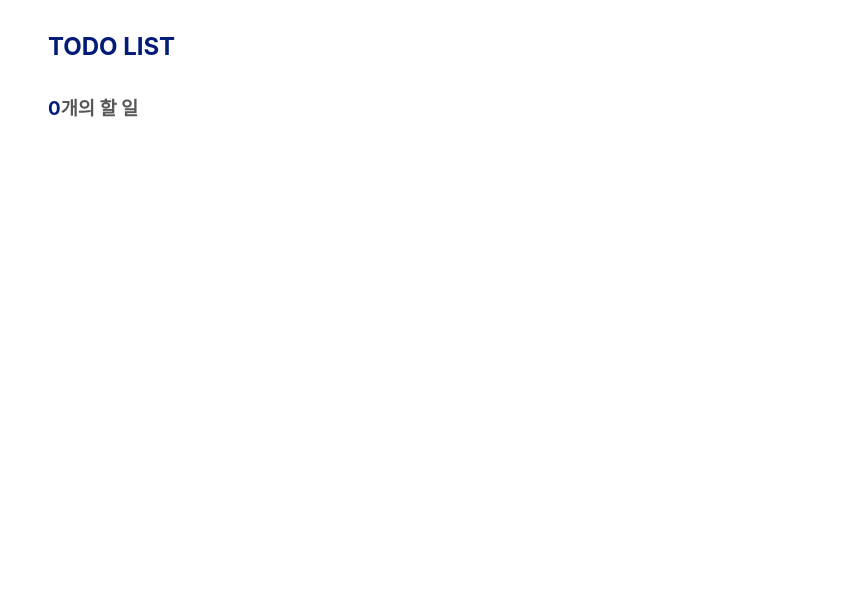
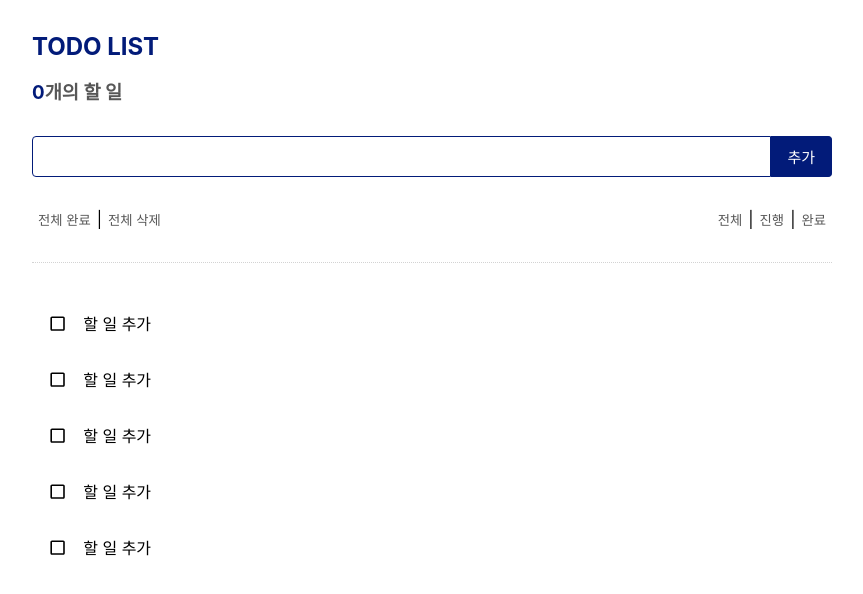
Before and after one commit to yeji9802/React__redux_Todo-List, a React (Create React App) app: page / in a window 1280 px wide. Shown: the top 594 px of the page, without its empty margins (208-1071 px from the left). Built offline with nearby package versions, Linux system fonts and the light colour scheme.

Commit message:
화면 구성

```diff
--- a/package.json
+++ b/package.json
@@ -9,6 +9,7 @@
     "@testing-library/user-event": "^13.5.0",
     "react": "^18.2.0",
     "react-dom": "^18.2.0",
+    "react-icons": "^4.7.1",
     "react-redux": "^8.0.5",
     "react-scripts": "5.0.1",
     "redux": "^4.2.0",
--- a/src/App.jsx
+++ b/src/App.jsx
@@ -1,10 +1,18 @@
+import Divider from "./common/Divider";
 import TodoHeader from "./common/TodoHeader";
+import TodoInput from "./common/TodoInput";
+import TodoList from "./common/TodoList";
+import TodoTool from "./common/TodoTool";
 
 function App() {
 
   return (
     <div>
       <TodoHeader />
+      <TodoInput />
+      <TodoTool />
+      <Divider />
+      <TodoList />
     </div>
   );
 }
--- /dev/null
+++ b/src/common/Divider.jsx
@@ -0,0 +1,19 @@
+import React from 'react';
+import styled from 'styled-components';
+
+const Divider = () => {
+  return (
+    <Container>
+
+    </Container>
+  );
+};
+
+export default Divider;
+
+const Container = styled.hr`
+  width: 50rem;
+  margin: 2rem auto;
+  border-style: none;
+  border-top: 1px dotted #d3d3d3;
+`;
--- a/src/common/TodoHeader.jsx
+++ b/src/common/TodoHeader.jsx
@@ -20,7 +20,7 @@ const Container = styled.section`
 `;
 
 const Title = styled.h1`
-  margin: 0 0 0 1rem;
+  margin: 0 0 1rem 0;
   color: #021b79;
 `;
 
@@ -30,6 +30,6 @@ const Count = styled.mark`
 `;
 
 const TodoCount = styled.h3`
-  margin: 2rem 0 2rem 1rem;
+  margin: 0;
   color: #575757;
 `;
--- /dev/null
+++ b/src/common/TodoInput.jsx
@@ -0,0 +1,51 @@
+import React from "react";
+import styled from "styled-components";
+
+const TodoInput = () => {
+  return (
+    <Container>
+      <FormContainer>
+        <Input type="text" />
+        <Button>추가</Button>
+      </FormContainer>
+    </Container>
+  );
+};
+
+export default TodoInput;
+
+const Container = styled.section`
+  display: flex;
+  margin: 2rem auto;
+  width: 50rem;
+`;
+
+const FormContainer = styled.form`
+  display: flex;
+  flex: 1;
+`;
+
+const Input = styled.input`
+  flex: 1;
+  padding: 0.5rem;
+  font-size: 20px;
+  border: 1px solid #021b79;
+  border-top-left-radius: 4px;
+  border-bottom-left-radius: 4px;
+
+  &:focus {
+    outline: none;
+  }
+`;
+
+const Button = styled.button`
+  padding: 0.5rem 1rem;
+  font-size: 15px;
+  border: 1px solid #021b79;
+  border-left: 0;
+  border-top-right-radius: 4px;
+  border-bottom-right-radius: 4px;
+  color: #ffffff;
+  background-color: #021b79;
+  cursor: pointer;
+`;
--- /dev/null
+++ b/src/common/TodoList.jsx
@@ -0,0 +1,26 @@
+import React from 'react';
+import styled from "styled-components";
+import TodoListItem from './TodoListItem';
+
+const TodoList = () => {
+  return (
+    <section>
+      <List>
+        {
+          Array.from({ length: 5 }).map((_, idx) => (
+            <TodoListItem key={idx}/>
+          ))
+        }
+      </List>
+    </section>
+  );
+};
+
+export default TodoList;
+
+const List = styled.ul`
+  margin: 2rem auto;
+  padding-left: 0;
+  width: 50rem;
+  list-style: none;
+`;
--- /dev/null
+++ b/src/common/TodoListItem.jsx
@@ -0,0 +1,66 @@
+import React, { useState } from "react";
+import styled from "styled-components";
+import { MdCheckBoxOutlineBlank } from "react-icons/md";
+import { MdCheckBox } from "react-icons/md";
+
+const TodoListItem = () => {
+  const [checked, setChecked] = useState(false);
+
+  return (
+    <Item>
+      {checked ? (
+        <MdCheckBox className="check" />
+      ) : (
+        <MdCheckBoxOutlineBlank className="check" />
+      )}
+      <TodoText>할 일 추가</TodoText>
+      <ButtonArea>
+        <Button>수정</Button>
+        <Button>삭제</Button>
+      </ButtonArea>
+    </Item>
+  );
+};
+
+export default TodoListItem;
+const Item = styled.li`
+  display: flex;
+  align-items: center;
+  padding: 1rem;
+
+  .check {
+    margin-top: 0.1rem;
+    font-size: 1.2rem;
+  }
+
+  &:hover {
+    background-color: #f5f5f5;
+    transition: background-color 0s;
+  }
+
+  &:hover Button {
+    visibility: visible;
+  }
+`;
+
+const TodoText = styled.span`
+  margin-left: 1rem;
+`;
+
+const ButtonArea = styled.div`
+  visibility: hidden;
+
+  margin-left: auto;
+`;
+
+const Button = styled.button`
+  border: 0;
+  color: #575757;
+  background-color: inherit;
+  cursor: pointer;
+
+  &:hover {
+    color: #021b79;
+    font-weight: bold;
+  }
+`;
--- /dev/null
+++ b/src/common/TodoTool.jsx
@@ -0,0 +1,42 @@
+import React from 'react';
+import styled from 'styled-components';
+
+const TodoTool = () => {
+  return (
+    <Container>
+      <div>
+        <Button>전체 완료</Button>
+        <span>|</span>
+        <Button>전체 삭제</Button>
+      </div>
+      <div>
+        <Button>전체</Button>
+        <span>|</span>
+        <Button>진행</Button>
+        <span>|</span>
+        <Button>완료</Button>
+      </div>
+    </Container>
+  );
+};
+
+export default TodoTool;
+
+const Container = styled.section`
+  display: flex;
+  justify-content: space-between;
+  margin: 2rem auto;
+  width: 50rem;
+`;
+
+const Button = styled.button`
+  border: 0;
+  color: #575757;
+  background-color: inherit;
+  cursor: pointer;
+
+  &:hover {
+    color: #021b79;
+    font-weight: bold;
+  }
+`;
```
Also changed, not shown: 1 other file (tests, documents, lock files or other folders).
